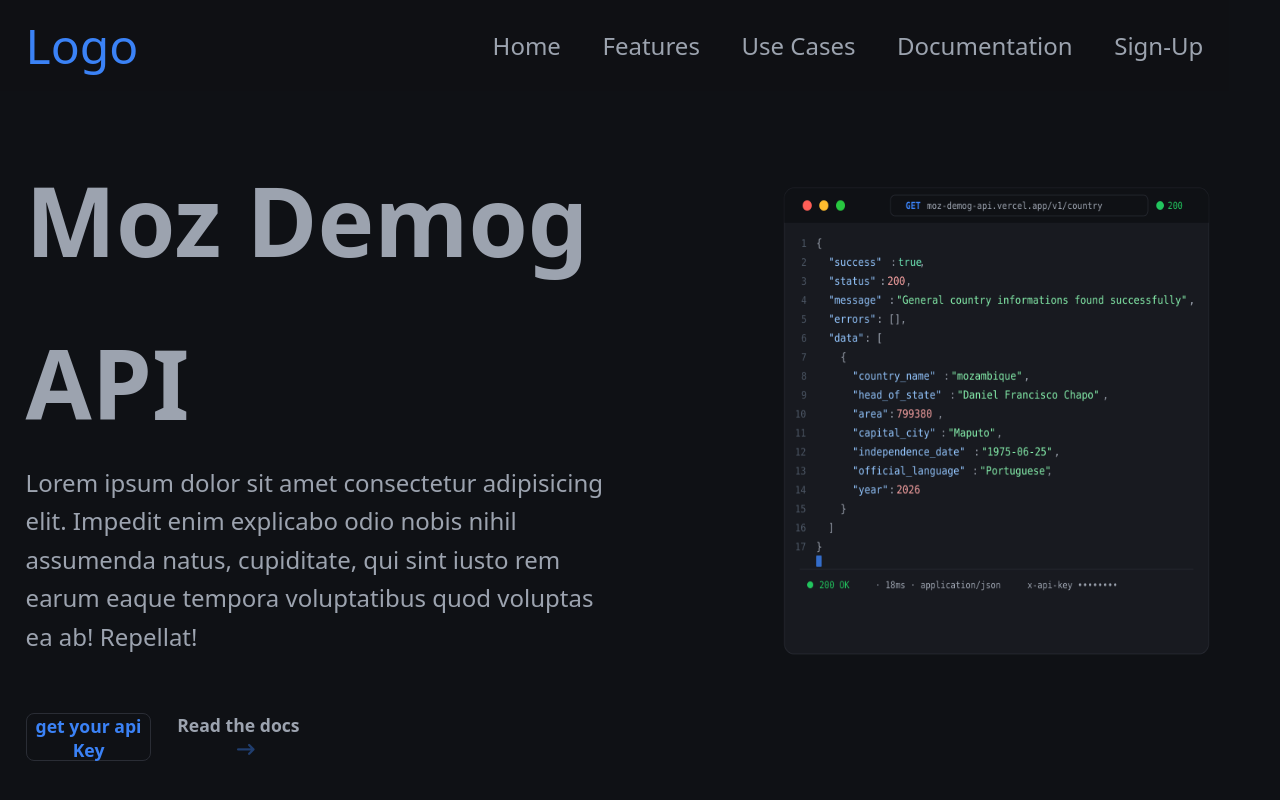
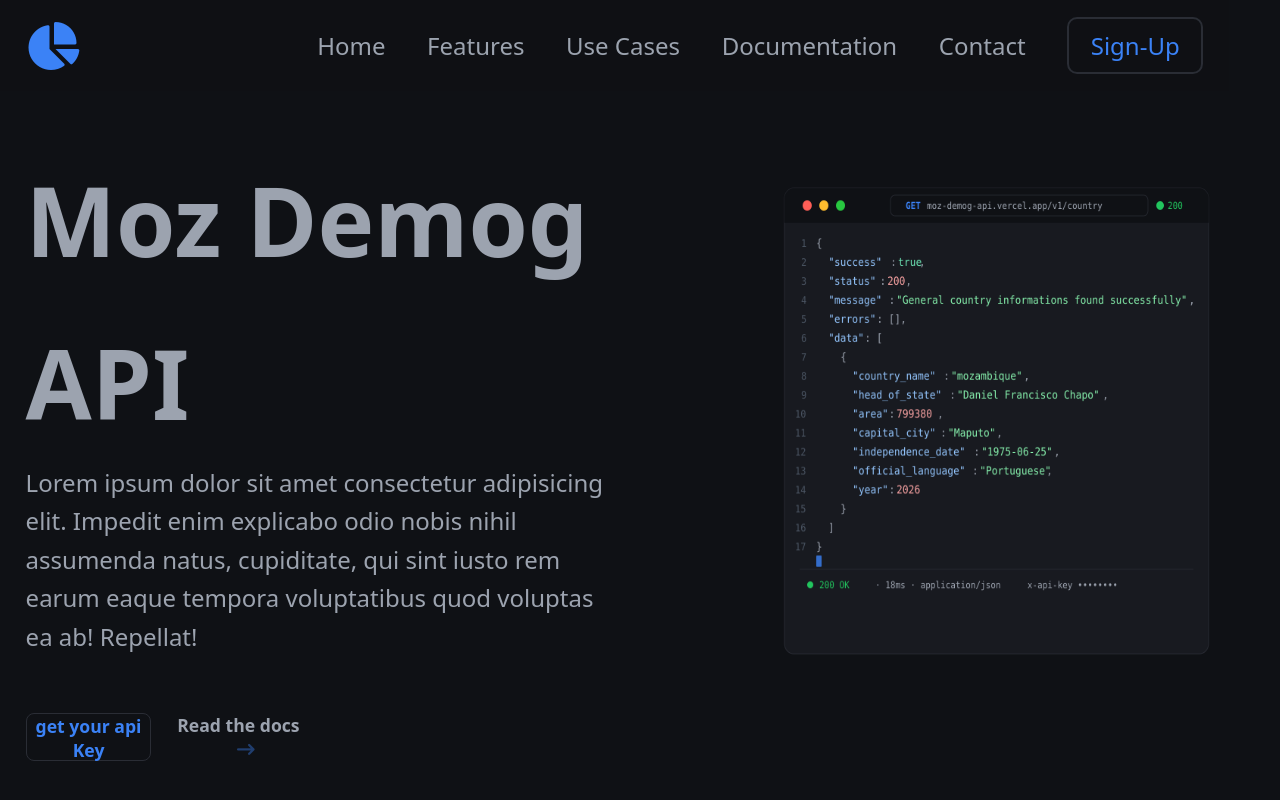
Before and after one commit to itsgaspr/api-landingpage, a React (Vite) app: page / in a window 1280 px wide. Built offline with nearby package versions, Linux system fonts and the light colour scheme.

Commit message:
replace list item by button

```diff
--- a/src/components/Header.jsx
+++ b/src/components/Header.jsx
@@ -3,7 +3,7 @@ export default function Header() {
         <>
             <header>
                 <span className="logo">
-                    logo
+                    <i class="fa-solid fa-chart-pie"></i>
                 </span>
 
                 <nav>
@@ -22,10 +22,11 @@ export default function Header() {
                             <a href="#docs">documentation</a>
                         </li>
                         <li>
-                            <a href="sign-up">
-                                sign-up
-                            </a>
+                            <a href="#docs">contact</a>
                         </li>
+                        <buton className="sign-up">
+                            sign-Up
+                        </buton>
                     </ul>
                 </nav>
             </header>
```
